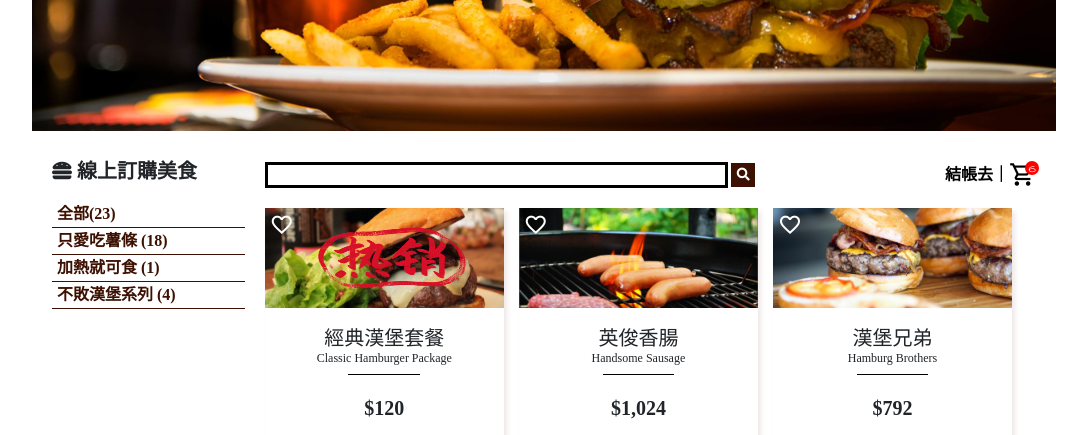
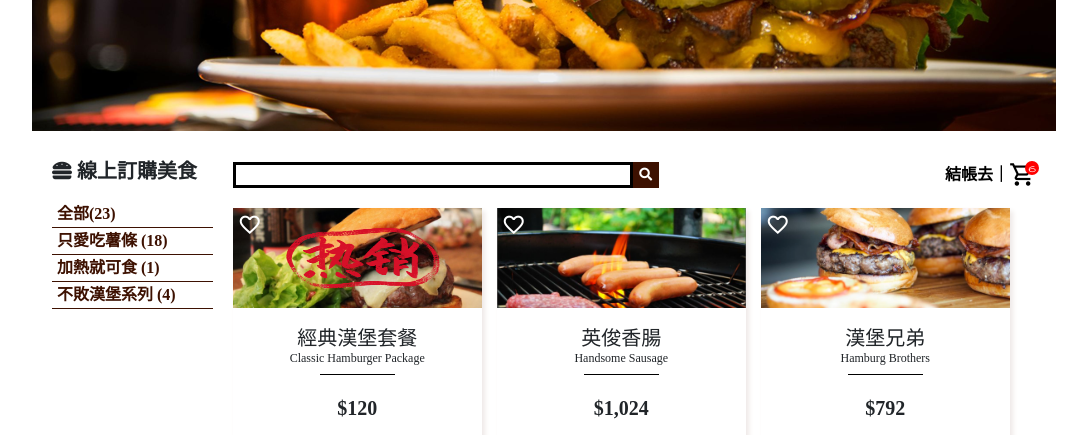
Before and after one commit to snowman12320/hexschoolHomework, a website: page shopCar.html in a window 1280 px wide. Shown: the part 345-780 px from the top of the page, without its empty margins (96-1183 px from the left). Drawn offline with nearby package versions, Linux system fonts and the light colour scheme.

Commit message:
修正：searchBar跑板與BS預設排版衝突

```diff
--- a/scss/pages/_cart.scss
+++ b/scss/pages/_cart.scss
@@ -12,7 +12,7 @@
 }
 
 .containerRight {
-  width: 80%;
+  width: 100%;
 }
 .searchBar {
   display: flex;
@@ -20,24 +20,26 @@
   align-items: center;
   margin-bottom: 20px;
   font-weight: bold;
-  .fas {
+  .fas_relative{
     position: relative;
+    width: 400px;
+  }
+  .fas_relative input {
+   border: #000 3px solid;
+   width: 100%;
+ }
+  .fas_relative .fas {
+   position: absolute;
    color: #fff;
    background-color: $hexrestaurant;
-   padding: 5.5px;
-   margin-left: -105px;
+   padding: 6.5px;
+    top: 0;
    font-size: 13px;
- }
-  input {
-   width: 60%;
-   border: #000 3px solid;
  }
   .material-symbols-outlined {
    font-size: 27px;
    color: #000;
    position: relative;
- }
-}
    .carNum {
      position: absolute;
      font-size: 8px;
@@ -47,6 +49,8 @@
      color: #fff;
      right: -3px;
    }
+ }
+}
 .searchCheck,
 .searchCheck a {
   display: flex;
@@ -54,6 +58,13 @@
   align-items: center;
   color: #000;
 }
+
+@media (max-width:1000px) {
+  .container{
+max-width: 1000px;
+  }
+}
+
 @include pad() {
   .container {
     flex-direction: column;
@@ -64,15 +75,14 @@
   .searchBar {
     flex-direction: column;
     align-items: end;
+    grid-gap: 10px;
   }
   .searchBar .fas {
     position: relative;
-    margin-left: 0px;
-    top: -23.5px;
-    padding: 5.5px;
+    margin-left: -28px;
   }
   .searchBar input {
-    width: 98%;
+    width: 80%;
     align-self: start;
   }
   .searchCheck {
--- a/scss/pages/_login.scss
+++ b/scss/pages/_login.scss
@@ -40,6 +40,9 @@
   }
   p {
    color: gray;
+   &:hover{
+    color: blue;
+   }
   }
 }
 #loginMail {
@@ -51,7 +54,7 @@
 #loginPassword1 {
   position: absolute;
   font-size: 20px;
-  top: 100px;
+  top: 95px;
   color: gray;
   margin-right: 10px;
 }
--- a/scss/pages/_register.scss
+++ b/scss/pages/_register.scss
@@ -85,6 +85,9 @@
 }
 .registerInfor p {
   color: gray;
+  &:hover{
+    color: blue;
+  }
 }
 .registerButton {
   align-self: end;
@@ -127,13 +130,13 @@
   #registerPassword1 {
     position: absolute;
     font-size: 25px;
-    top: 118px;
+    top: 110px;
     color: gray;
   }
   #registerPassword2 {
     position: absolute;
     font-size: 25px;
-    top: 165px;
+    top: 153px;
     color: gray;
   }
   .registerButton {
--- a/shopCar.html
+++ b/shopCar.html
@@ -84,8 +84,10 @@
       </aside>
       <div class="containerRight">
         <div class="searchBar">
-          <input type="text" />
-          <a href=""><i class="fas fa-search"></i></a>
+          <div class="fas_relative">
+            <input type="text" />
+            <a href=""><i class="fas fa-search"></i></a>
+          </div>
 
           <div class="searchCheck">
             <a href="" class="hvr-pulse-shrink"><p>結帳去｜</p></a>
```
Also changed, not shown: scss/main.css, 1 other file. Lines whose indentation alone changed are shown as unchanged.
